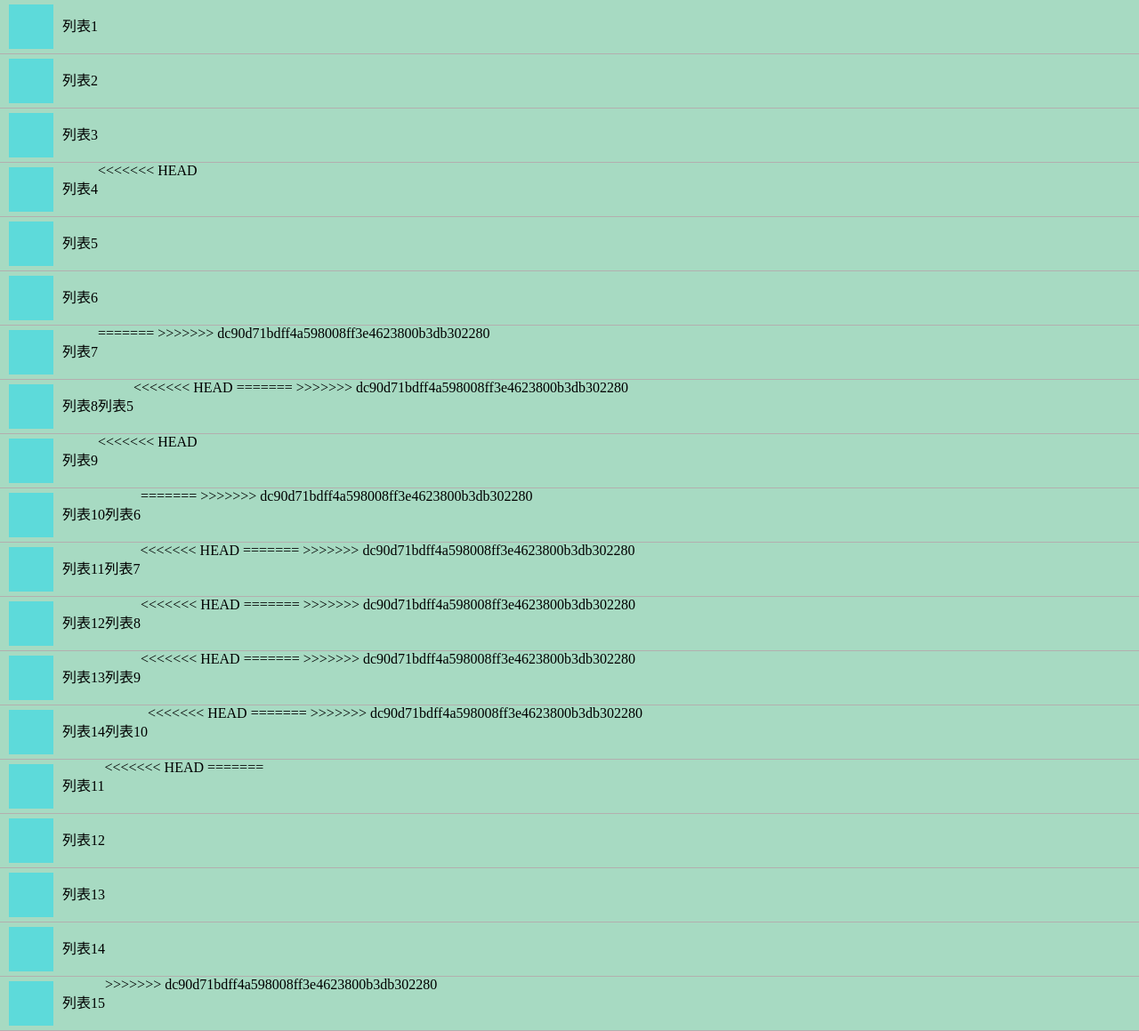
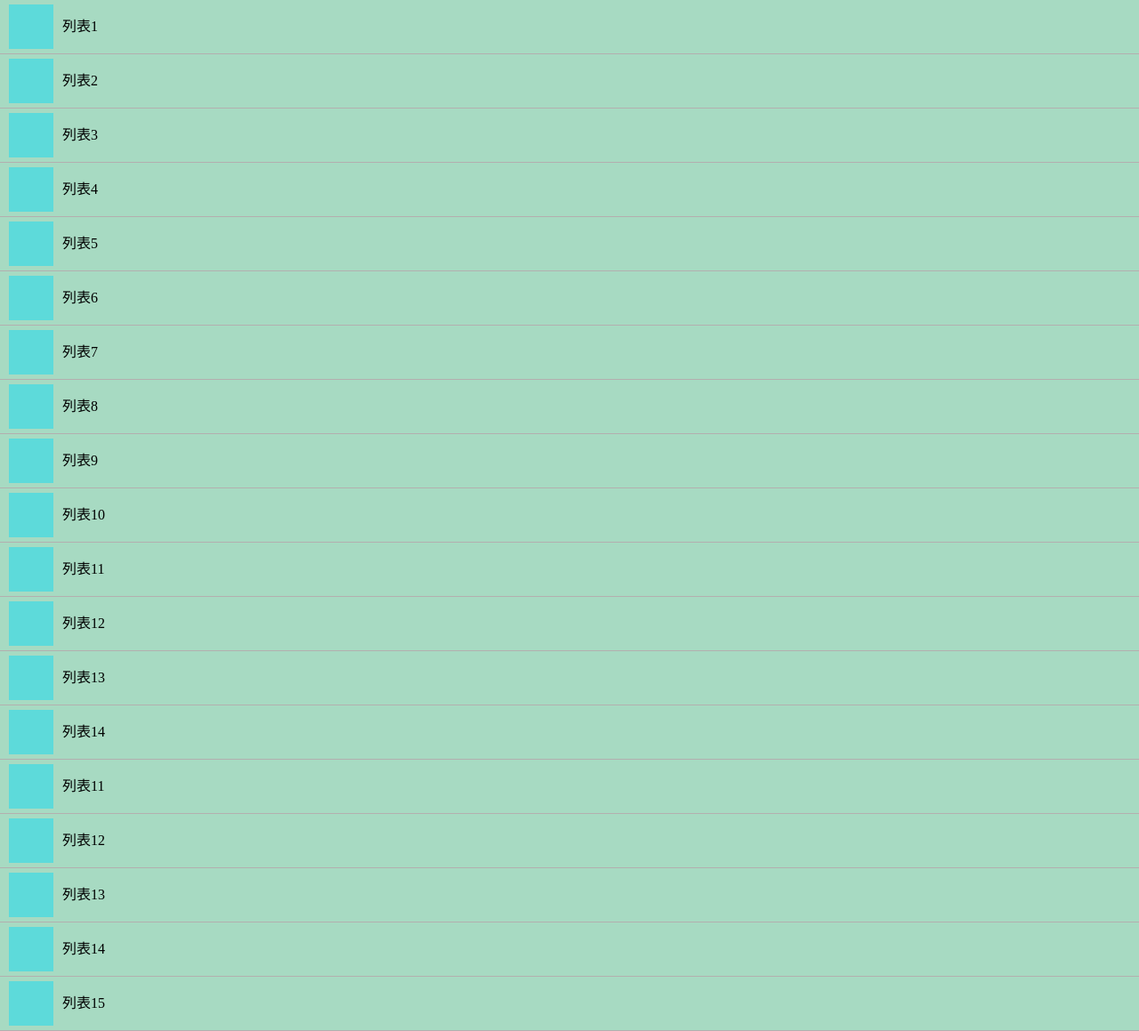
Before and after one commit to goodchao01/slideDeleteDemo, a plain HTML site: page index.html in a window 1280 px wide. Shown: the whole page at 89% size. Drawn offline with Linux system fonts and the light colour scheme.

Commit message:
Update index.html

```diff
--- a/index.html
+++ b/index.html
@@ -116,7 +116,7 @@
 					<li>
 						<div class="list-img fl"></div>
 						<div class="list-content fl">列表4</div>
-<<<<<<< HEAD
+
 					</li>
 				</div>
 				<span class="del-btn">删除</span>
@@ -144,8 +144,8 @@
 					<li>
 						<div class="list-img fl"></div>
 						<div class="list-content fl">列表7</div>
-=======
->>>>>>> dc90d71bdff4a598008ff3e4623800b3db302280
+
+
 					</li>
 				</div>
 				<span class="del-btn">删除</span>
@@ -154,11 +154,9 @@
 				<div class="swipe-bar">
 					<li>
 						<div class="list-img fl"></div>
-<<<<<<< HEAD
+
 						<div class="list-content fl">列表8</div>
-=======
-						<div class="list-content fl">列表5</div>
->>>>>>> dc90d71bdff4a598008ff3e4623800b3db302280
+
 					</li>
 				</div>
 				<span class="del-btn">删除</span>
@@ -167,7 +165,7 @@
 				<div class="swipe-bar">
 					<li>
 						<div class="list-img fl"></div>
-<<<<<<< HEAD
+
 						<div class="list-content fl">列表9</div>
 					</li>
 				</div>
@@ -178,9 +176,6 @@
 					<li>
 						<div class="list-img fl"></div>
 						<div class="list-content fl">列表10</div>
-=======
-						<div class="list-content fl">列表6</div>
->>>>>>> dc90d71bdff4a598008ff3e4623800b3db302280
 					</li>
 				</div>
 				<span class="del-btn">删除</span>
@@ -189,11 +184,8 @@
 				<div class="swipe-bar">
 					<li>
 						<div class="list-img fl"></div>
-<<<<<<< HEAD
+
 						<div class="list-content fl">列表11</div>
-=======
-						<div class="list-content fl">列表7</div>
->>>>>>> dc90d71bdff4a598008ff3e4623800b3db302280
 					</li>
 				</div>
 				<span class="del-btn">删除</span>
@@ -202,11 +194,9 @@
 				<div class="swipe-bar">
 					<li>
 						<div class="list-img fl"></div>
-<<<<<<< HEAD
+
 						<div class="list-content fl">列表12</div>
-=======
-						<div class="list-content fl">列表8</div>
->>>>>>> dc90d71bdff4a598008ff3e4623800b3db302280
+
 					</li>
 				</div>
 				<span class="del-btn">删除</span>
@@ -215,11 +205,9 @@
 				<div class="swipe-bar">
 					<li>
 						<div class="list-img fl"></div>
-<<<<<<< HEAD
+
 						<div class="list-content fl">列表13</div>
-=======
-						<div class="list-content fl">列表9</div>
->>>>>>> dc90d71bdff4a598008ff3e4623800b3db302280
+
 					</li>
 				</div>
 				<span class="del-btn">删除</span>
@@ -228,11 +216,8 @@
 				<div class="swipe-bar">
 					<li>
 						<div class="list-img fl"></div>
-<<<<<<< HEAD
+
 						<div class="list-content fl">列表14</div>
-=======
-						<div class="list-content fl">列表10</div>
->>>>>>> dc90d71bdff4a598008ff3e4623800b3db302280
 					</li>
 				</div>
 				<span class="del-btn">删除</span>
@@ -241,8 +226,8 @@
 				<div class="swipe-bar">
 					<li>
 						<div class="list-img fl"></div>
-<<<<<<< HEAD
-=======
+
+
 						<div class="list-content fl">列表11</div>
 					</li>
 				</div>
@@ -279,7 +264,7 @@
 				<div class="swipe-bar">
 					<li>
 						<div class="list-img fl"></div>
->>>>>>> dc90d71bdff4a598008ff3e4623800b3db302280
+
 						<div class="list-content fl">列表15</div>
 					</li>
 				</div>
@@ -325,7 +310,7 @@
 
 			//滑动屏幕
 			swipeBars[i].addEventListener("touchmove", function(e) {
-<<<<<<< HEAD
+
 
 			  	setTimeout(function() {
 			  		if(document.body.scrollTop != topValue) {
@@ -334,10 +319,10 @@
 			  	}, 60);
 
 			  	topValue = document.body.scrollTop;
-=======
+
 				// var e = e || event;
 				// e.preventDefault();
->>>>>>> dc90d71bdff4a598008ff3e4623800b3db302280
+
 
 				var endx, endy;
 				endx = e.changedTouches[0].pageX;
```
